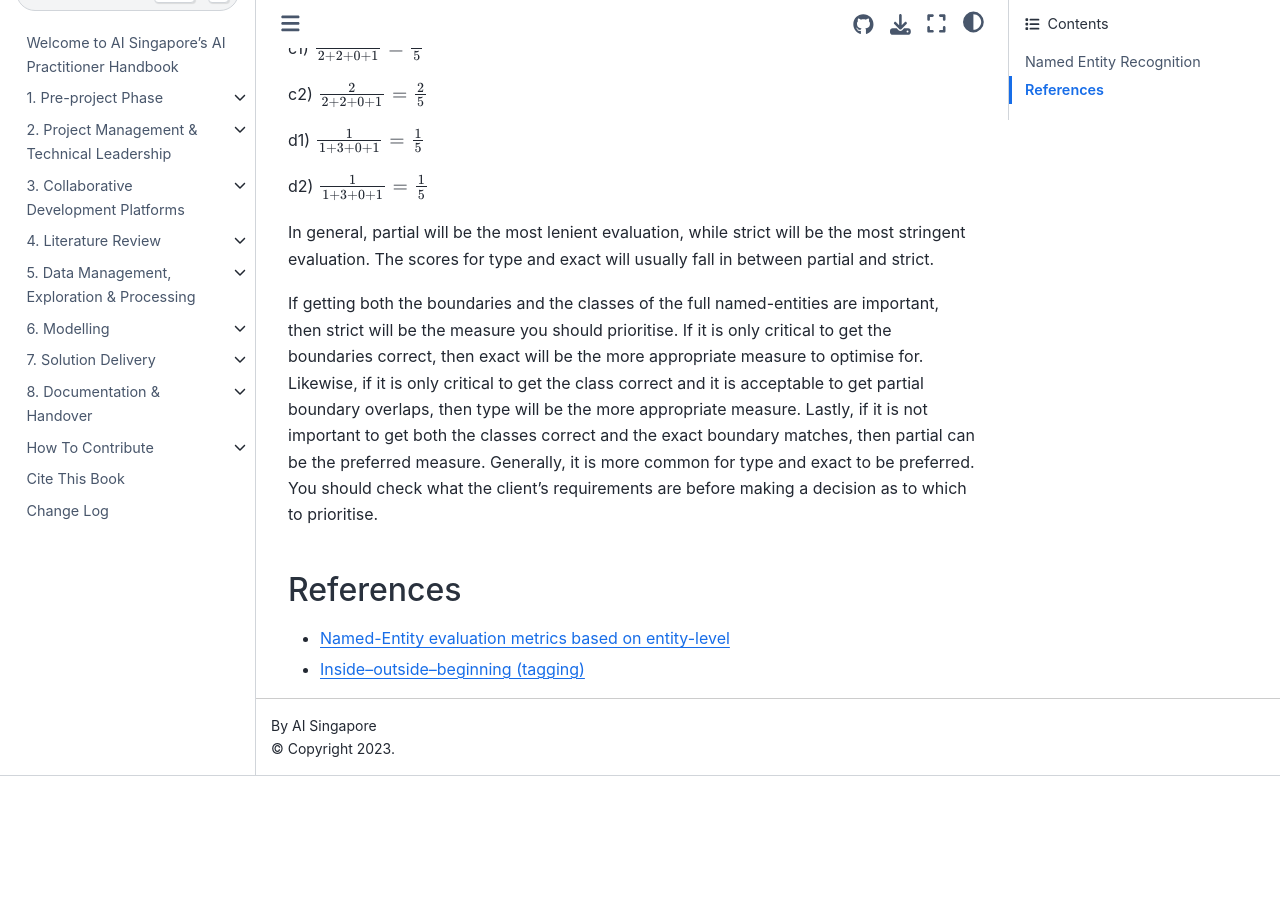
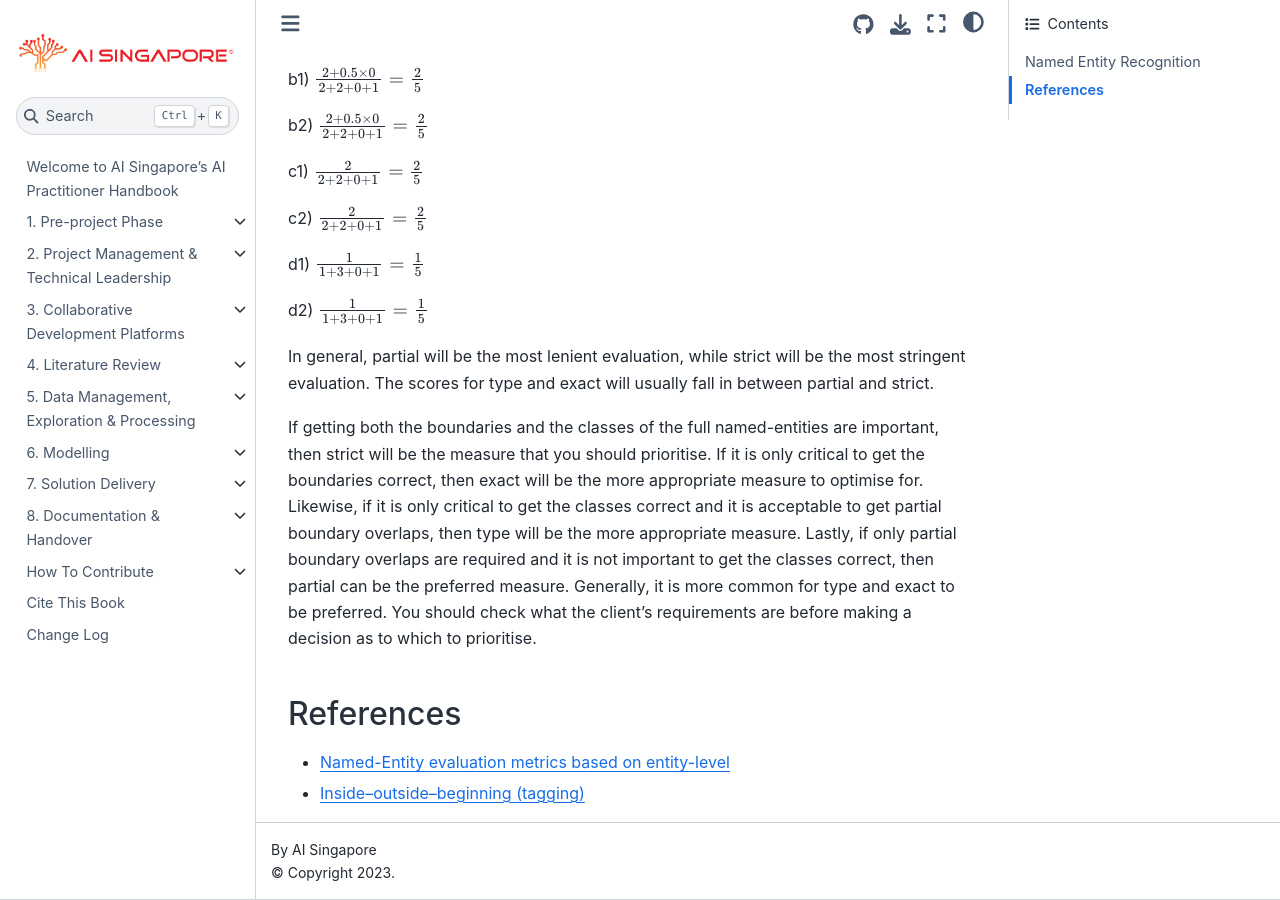
Before and after one commit to aisingapore/ai-practitioner-handbook, a Jupyter Book: the page built from book/6-modelling/ner-metrics.md, in a window 1280 px wide and 900 px high, scrolled down 3540 px. Built offline with Jupyter Book 1.0.4 settings and Sphinx 7.4.7 and the Sphinx Book theme 1.1.4, drawn with Linux system fonts in a browser that asks for light colours; pages that are not in the unit, such as notebooks, are missing from menus; before the commit the page ends 4316 px from its top, so only the background shows below that; some of the changed text lies outside the part shown.

Commit message:
second edit of ner metrics

```diff
--- a/book/6-modelling/ner-metrics.md
+++ b/book/6-modelling/ner-metrics.md
@@ -95,7 +97,7 @@
 
 In general, partial will be the most lenient evaluation, while strict will be the most stringent evaluation. The scores for type and exact will usually fall in between partial and strict.
 
-If getting both the boundaries and the classes of the full named-entities are important, then strict will be the measure you should prioritise. If it is only critical to get the boundaries correct, then exact will be the more appropriate measure to optimise for. Likewise, if it is only critical to get the class correct and it is acceptable to get partial boundary overlaps, then type will be the more appropriate measure. Lastly, if it is not important to get both the classes correct and the exact boundary matches, then partial can be the preferred measure. Generally, it is more common for type and exact to be preferred. You should check what the client's requirements are before making a decision as to which to prioritise.
+If getting both the boundaries and the classes of the full named-entities are important, then strict will be the measure that you should prioritise. If it is only critical to get the boundaries correct, then exact will be the more appropriate measure to optimise for. Likewise, if it is only critical to get the classes correct and it is acceptable to get partial boundary overlaps, then type will be the more appropriate measure. Lastly, if only partial boundary overlaps are required and it is not important to get the classes correct, then partial can be the preferred measure. Generally, it is more common for type and exact to be preferred. You should check what the client's requirements are before making a decision as to which to prioritise.
 
 ## References
 - [Named-Entity evaluation metrics based on entity-level](https://www.davidsbatista.net/blog/2018/05/09/Named_Entity_Evaluation/)
```
Also changed, not shown: other parts of book/6-modelling/ner-metrics.md (+4 -2 lines).
